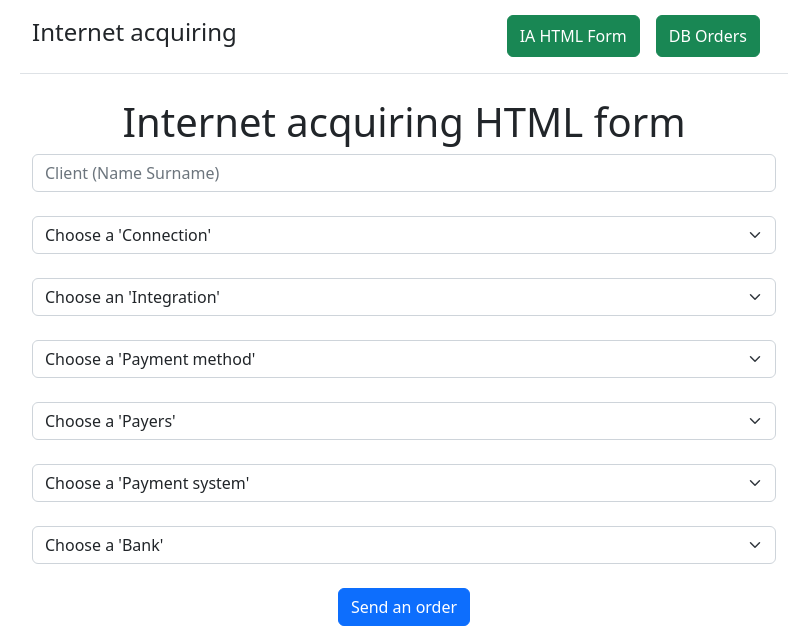
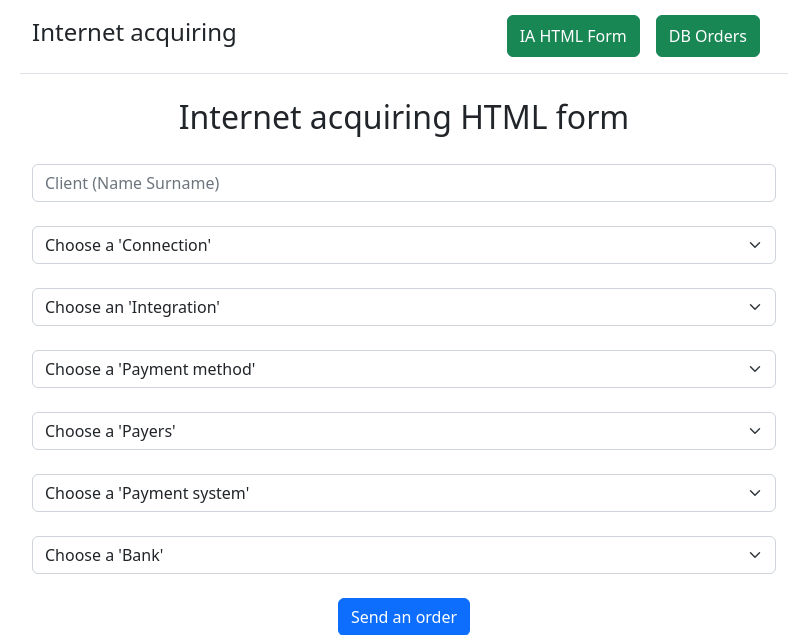
Before and after one commit to alex-beaverg/flask-second-project, a Flask app: page / in a window 1280 px wide. Shown: the top 635 px of the page, without its empty margins (236-1043 px from the left). Run offline with Flask 3, Linux system fonts and the light colour scheme.

Commit message:
update new

```diff
--- a/api/static/css/main.css
+++ b/api/static/css/main.css
@@ -2,7 +2,7 @@ body {
     padding-top: 15px;
 }
 header {
-    padding: 0px;
+    padding-bottom: 20px;
 }
 .container {
     width: 60%;
--- a/api/templates/index.html
+++ b/api/templates/index.html
@@ -6,7 +6,7 @@
 
 {% block body %}
     <header class="container">
-        <h1>Internet acquiring HTML form</h1>
+        <h2>Internet acquiring HTML form</h2>
     </header>
     <main id="for_form" class="container">
         <form method="post" name="acquiring_form" class="needs-validation" novalidate>
```
